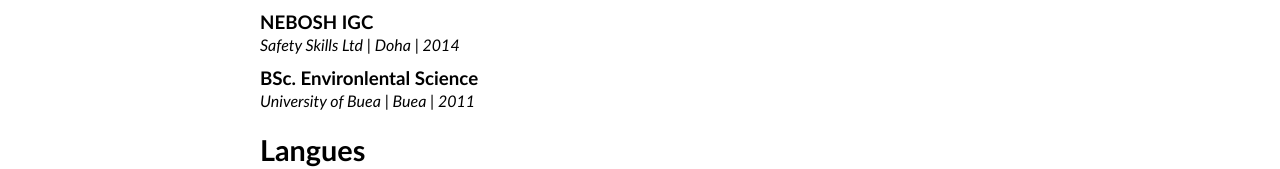
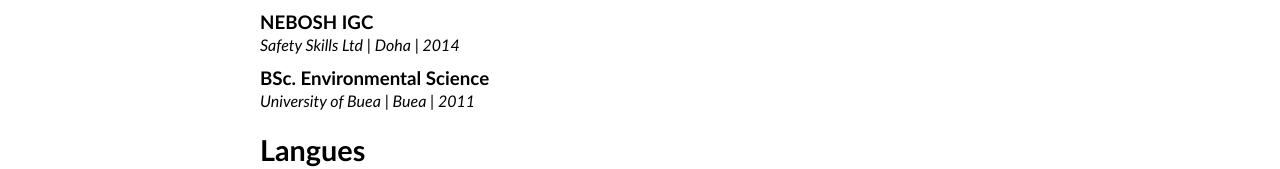
Before and after one commit to franckgullit/portfolio, a React (Create React App) app: page /CV in a window 1280 px wide. Shown: the part 1074-1243 px from the top of the page. Built offline with nearby package versions, Linux system fonts and the light colour scheme; a web font is replaced by a local one.

Commit message:
spelling on cv

```diff
--- a/src/Pages/CV/CV.jsx
+++ b/src/Pages/CV/CV.jsx
@@ -65,7 +65,7 @@ function CVPage() {
                     <p>Safety Skills Ltd | Doha | 2014</p>
                 </div>
                 <div className='education_entry'>
-                    <h3>BSc. Environlental Science</h3>
+                    <h3>BSc. Environmental Science</h3>
                     <p>University of Buea | Buea | 2011</p>
                 </div>
             </section>
```
